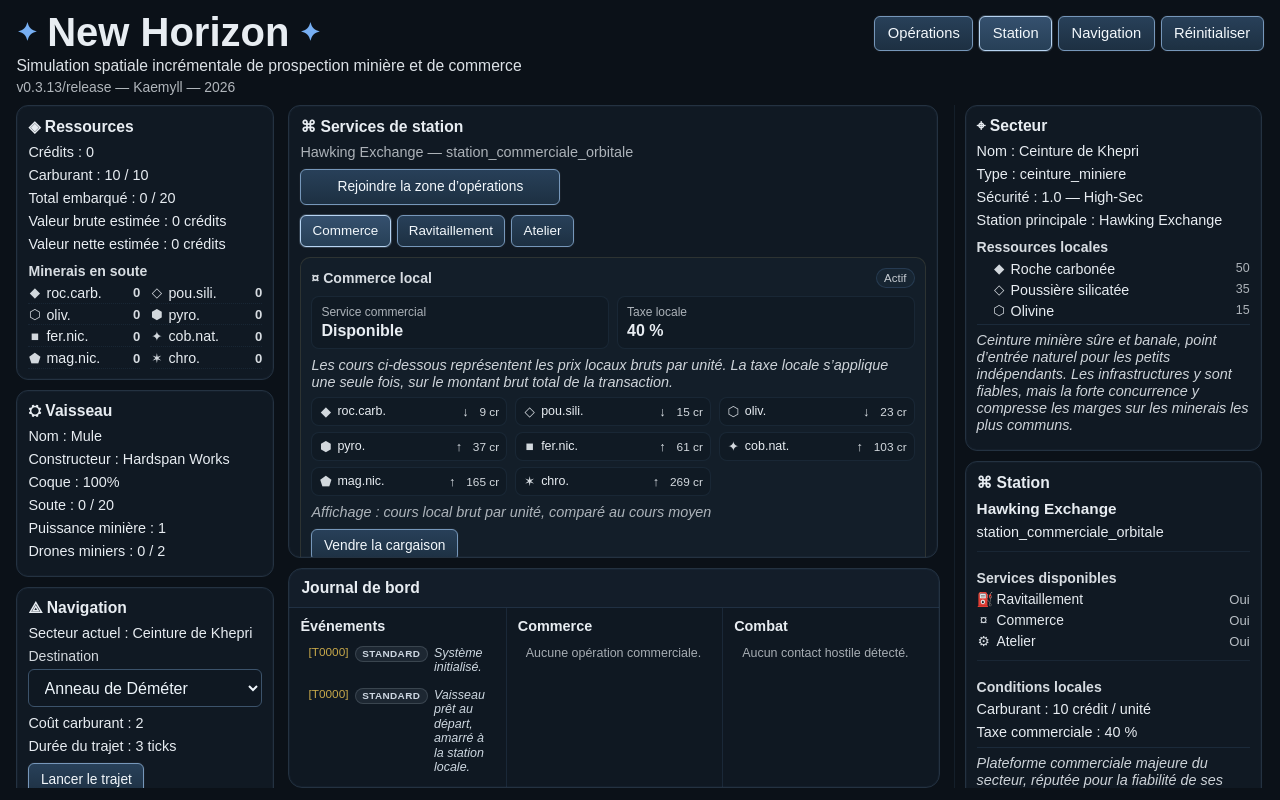
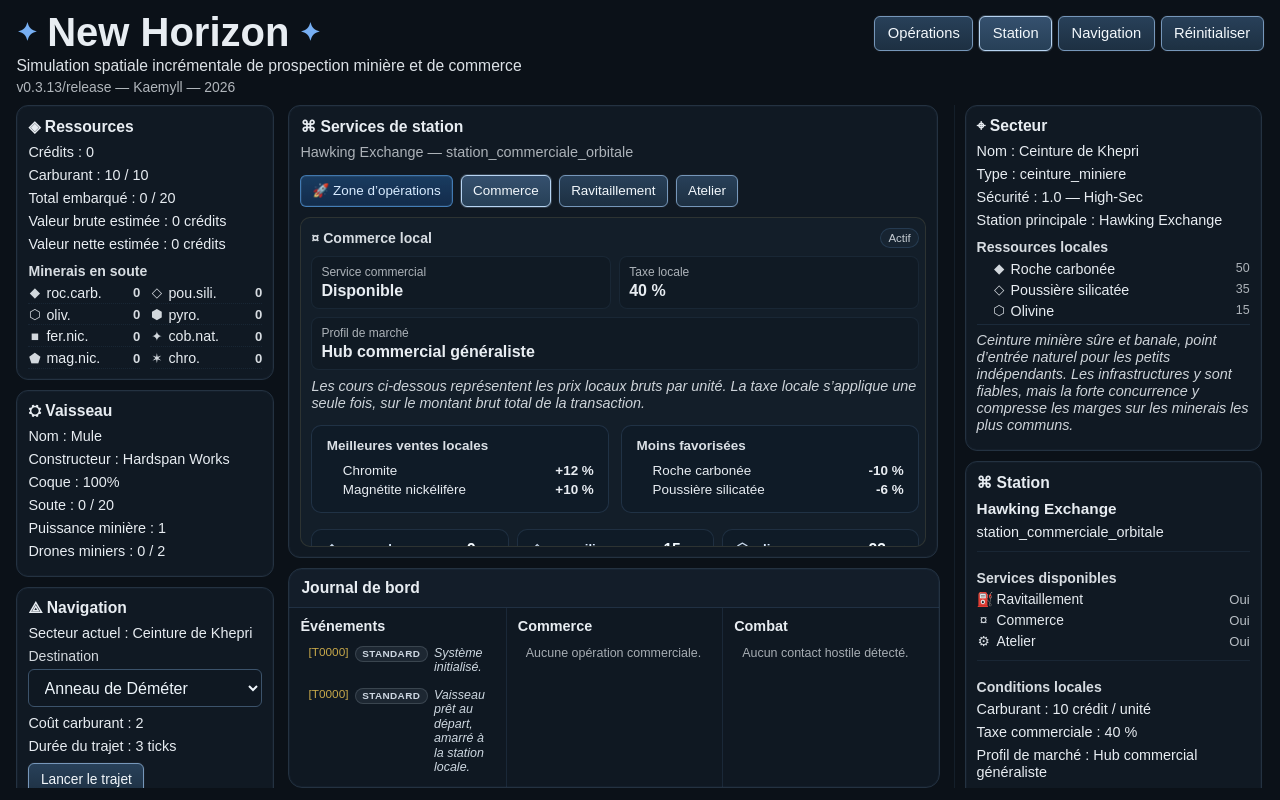
Before and after one commit to Kaemyll/newhorizon, a Vue app: page / in a window 1280 px wide. Built offline with nearby package versions, Linux system fonts and the light colour scheme.

Commit message:
[v0.3.13] #11 Ajouter des écarts de prix par station sur les minerais

```diff
--- a/src/assets/styles/main.css
+++ b/src/assets/styles/main.css
@@ -43,10 +43,11 @@ button {
   background: linear-gradient(180deg, #284059 0%, #1d3042 100%);
   color: #f3f8fc;
   box-shadow: 0 0 0 1px rgba(255, 255, 255, 0.03);
-  transition: background 0.15s ease,
-  border-color 0.15s ease,
-  transform 0.05s ease,
-  box-shadow 0.15s ease;
+  transition:
+    background 0.15s ease,
+    border-color 0.15s ease,
+    transform 0.05s ease,
+    box-shadow 0.15s ease;
 }
 
 button:hover {
@@ -433,10 +434,14 @@ select {
 
 .station-services-panel {
   min-height: 0;
+  display: flex;
+  flex-direction: column;
+  overflow: hidden;
 }
 
 .station-services-header {
   margin-bottom: 8px;
+  flex: 0 0 auto;
 }
 
 .station-services-subtitle {
@@ -450,6 +455,7 @@ select {
   flex-wrap: wrap;
   gap: 6px;
   margin-bottom: 10px;
+  flex: 0 0 auto;
 }
 
 .station-mode-tabs button {
@@ -484,7 +490,7 @@ select {
   display: grid;
   grid-template-columns: 1fr;
   gap: 6px;
-  margin-bottom: 8px;
+  margin-bottom: 14px;
 }
 
 .market-rate-grid-three-cols {
@@ -493,50 +499,73 @@ select {
 }
 
 .market-rate-item {
-  display: grid;
-  grid-template-columns: minmax(0, 1fr) 16px auto;
-  align-items: baseline;
-  gap: 6px;
-  padding: 6px 7px;
-  border: 1px solid rgba(125, 184, 255, 0.08);
-  border-radius: 8px;
-  background: rgba(0, 0, 0, 0.12);
+  display: flex;
+  flex-direction: column;
+  gap: 0.35rem;
+  padding: 0.65rem 0.8rem;
+  border: 1px solid rgba(120, 170, 220, 0.14);
+  border-radius: 10px;
+  background: rgba(10, 22, 40, 0.32);
+  min-height: 72px;
+}
+
+.market-rate-row {
+  display: flex;
+  align-items: center;
+  justify-content: space-between;
+  gap: 0.75rem;
+}
+
+.market-rate-row--top {
+  align-items: flex-start;
+}
+
+.market-rate-row--bottom {
+  align-items: center;
 }
 
 .market-rate-name {
   display: inline-flex;
   align-items: center;
-  gap: 5px;
+  gap: 0.4rem;
+  font-weight: 600;
+  color: #dcecff;
   min-width: 0;
-  font-size: 0.78rem;
+  font-size: 0.82rem;
 }
 
 .market-rate-values {
-  flex-shrink: 0;
-  font-size: 0.74rem;
-  opacity: 0.9;
+  font-weight: 700;
+  font-size: 0.98rem;
+  color: #f4fbff;
+  white-space: nowrap;
 }
 
 .market-rate-average {
-  display: none;
+  font-size: 0.8rem;
+  color: #8ea6bf;
+  white-space: nowrap;
 }
 
 .market-rate-variation {
-  text-align: center;
-  font-size: 0.8rem;
+  display: inline-flex;
+  align-items: center;
+  gap: 0.25rem;
+  font-size: 0.86rem;
   font-weight: 700;
+  white-space: nowrap;
 }
 
 .market-rate-variation-up {
-  opacity: 0.95;
+  color: #78d694;
 }
 
 .market-rate-variation-down {
-  opacity: 0.95;
+  color: #ff8f8f;
 }
 
 .market-rate-variation-stable {
-  opacity: 0.7;
+  color: #a9bdd4;
 }
 
 .market-rate-legend {
@@ -570,6 +599,10 @@ select {
   background: rgba(0, 0, 0, 0.12);
 }
 
+.station-service-metric--full {
+  grid-column: 1 / -1;
+}
+
 .station-service-label {
   display: block;
   margin-bottom: 3px;
@@ -595,18 +628,6 @@ select {
 
 .station-service-card-workshop {
   border-color: rgba(140, 145, 220, 0.14);
-}
-
-.station-mode-tabs {
-  display: flex;
-  flex-wrap: wrap;
-  gap: 6px;
-  margin-bottom: 10px;
-}
-
-.station-mode-tabs button {
-  padding: 0.46rem 0.7rem;
-  font-size: 0.84rem;
 }
 
 .station-upgrade-shell {
@@ -695,6 +716,85 @@ select {
   min-width: 260px;
   max-width: 320px;
   padding-inline: 16px;
+}
+
+.station-mode-tabs--with-launch {
+  display: flex;
+  flex-wrap: wrap;
+  gap: 0.5rem;
+  align-items: center;
+}
+
+.station-launch-button {
+  border: 1px solid rgba(102, 181, 255, 0.55);
+  background: linear-gradient(
+    180deg,
+    rgba(34, 89, 148, 0.55) 0%,
+    rgba(20, 51, 90, 0.72) 100%
+  );
+  color: #d9ecff;
+  box-shadow: inset 0 0 0 1px rgba(180, 220, 255, 0.08);
+}
+
+.station-launch-button:hover:not(:disabled) {
+  border-color: rgba(130, 200, 255, 0.8);
+  background: linear-gradient(
+    180deg,
+    rgba(44, 112, 185, 0.62) 0%,
+    rgba(24, 63, 110, 0.82) 100%
+  );
+}
+
+.station-service-card--scrollable {
+  flex: 1 1 auto;
+  min-height: 0;
+  overflow-y: auto;
+  padding-right: 0.35rem;
+  padding-bottom: 0.9rem;
+}
+
+.station-service-card--scrollable > *:last-child {
+  margin-bottom: 0;
+}
+
+.station-service-card--scrollable::after {
+  content: '';
+  display: block;
+  height: 8px;
+}
+
+.station-market-insights--compact {
+  display: grid;
+  grid-template-columns: repeat(2, minmax(0, 1fr));
+  gap: 0.75rem;
+  margin: 0.85rem 0 1rem;
+}
+
+.station-market-insight-card {
+  border: 1px solid rgba(120, 170, 220, 0.16);
+  border-radius: 10px;
+  background: rgba(10, 22, 40, 0.32);
+  padding: 0.75rem 0.9rem;
+}
+
+.station-market-insight-card h4 {
+  margin: 0 0 0.55rem;
+  font-size: 0.84rem;
+  line-height: 1.2;
+  opacity: 0.94;
+}
+
+.station-market-list {
+  margin: 0;
+  padding-left: 1rem;
+}
+
+.station-market-list li {
+  display: flex;
+  justify-content: space-between;
+  gap: 0.75rem;
+  margin: 0.22rem 0;
+  font-size: 0.84rem;
 }
 
 /* =========================================================
@@ -1322,7 +1422,7 @@ select {
   width: 100%;
 }
 
-/* ===== Responsive ===== */
+/* ===== Responsive console opérations ===== */
 
 @media (max-width: 720px) {
   .ops-grid,
@@ -1436,7 +1536,18 @@ select {
   .market-rate-grid-three-cols {
     grid-template-columns: 1fr;
   }
-
+}
+
+@media (max-width: 900px) {
+  .station-market-insights--compact {
+    grid-template-columns: 1fr;
+  }
+
+  .station-service-card--scrollable {
+    max-height: none;
+    overflow-y: visible;
+    padding-right: 0;
+  }
 }
 
 @media (max-width: 800px) {
--- a/src/components/StationPanel.vue
+++ b/src/components/StationPanel.vue
@@ -1,7 +1,11 @@
 <script setup>
 import { computed } from 'vue'
 import { donneesSecteurs } from '../game/dataSecteurs'
-import { calculerTauxTaxePourSecurite, formaterPourcentageTaxe } from '../game/systemeCommerce'
+import {
+  calculerTauxTaxePourSecurite,
+  construireResumeMarcheStation,
+  formaterPourcentageTaxe,
+} from '../game/systemeCommerce'
 
 const props = defineProps({
   secteurCourant: {
@@ -17,6 +21,20 @@ const secteur = computed(() =>
 const station = computed(() => secteur.value?.stationPrincipale ?? null)
 
 const taxeLocale = computed(() => calculerTauxTaxePourSecurite(secteur.value?.securite ?? 1))
+
+const resumeMarche = computed(() => construireResumeMarcheStation(station.value))
+
+const profilMarcheLabel = computed(() => {
+  const typeStation = station.value?.type || ''
+
+  if (typeStation.includes('commerciale')) return 'Hub commercial généraliste'
+  if (typeStation.includes('industrielle')) return 'Marché industriel de transit'
+  if (typeStation.includes('chantier')) return 'Débouché métallurgique et logistique'
+  if (typeStation.includes('mouillage')) return 'Marché frontalier brut'
+  if (typeStation.includes('port_franc')) return 'Port spéculatif périphérique'
+  if (typeStation.includes('terminal')) return 'Point d’appui avancé'
+  return 'Marché local'
+})
 </script>
 
 <template>
@@ -59,6 +77,17 @@ const taxeLocale = computed(() => calculerTauxTaxePourSecurite(secteur.value?.se
       <h3>Conditions locales</h3>
       <p>Carburant : {{ station.economie.coutCarburantParUnite }} crédit / unité</p>
       <p>Taxe commerciale : {{ formaterPourcentageTaxe(taxeLocale) }}</p>
+      <p>Profil de marché : {{ profilMarcheLabel }}</p>
+    </div>
+
+    <div class="station-summary-block">
+      <h3>Tendances locales</h3>
+      <p v-if="resumeMarche.haussiers.length > 0">
+        Mieux valorisés : {{ resumeMarche.haussiers.map((m) => m.abreviation).join(', ') }}
+      </p>
+      <p v-if="resumeMarche.baissiers.length > 0">
+        Moins recherchés : {{ resumeMarche.baissiers.map((m) => m.abreviation).join(', ') }}
+      </p>
     </div>
 
     <p class="sector-description">
--- a/src/components/StationServicesPanel.vue
+++ b/src/components/StationServicesPanel.vue
@@ -4,6 +4,7 @@ import { donneesSecteurs } from '../game/dataSecteurs'
 import {
   calculerCoursLocauxPourStation,
   calculerTauxTaxePourSecurite,
+  construireResumeMarcheStation,
   formaterPourcentageTaxe,
 } from '../game/systemeCommerce'
 
@@ -63,6 +64,20 @@ const taxeLocalePourcent = computed(() => formaterPourcentageTaxe(tauxTaxe.value
 
 const coursLocaux = computed(() => calculerCoursLocauxPourStation(station.value))
 
+const resumeMarche = computed(() => construireResumeMarcheStation(station.value))
+
+const profilMarcheLabel = computed(() => {
+  const typeStation = station.value?.type || ''
+
+  if (typeStation.includes('commerciale')) return 'Hub commercial généraliste'
+  if (typeStation.includes('industrielle')) return 'Marché industriel de transit'
+  if (typeStation.includes('chantier')) return 'Débouché métallurgique et logistique'
+  if (typeStation.includes('mouillage')) return 'Marché frontalier brut'
+  if (typeStation.includes('port_franc')) return 'Port spéculatif périphérique'
+  if (typeStation.includes('terminal')) return 'Point d’appui avancé'
+  return 'Marché local'
+})
+
 const coutDroneMinier = computed(() => props.economie?.coutDroneMinier ?? 400)
 </script>
 
@@ -72,30 +87,16 @@ const coutDroneMinier = computed(() => props.economie?.coutDroneMinier ?? 400)
       <h2>⌘ Services de station</h2>
       <p class="station-services-subtitle">{{ station.nom }} — {{ station.type }}</p>
     </div>
-    <div v-if="positionLocale === 'station'" class="action-group action-group--station-launch">
-      <button @click="emit('aller-operations')">Rejoindre la zone d’opérations</button>
-    </div>
 
-    <template v-if="positionLocale !== 'station'">
-      <div class="station-service-card station-service-card-commerce">
-        <div class="station-service-card-header">
-          <h3>Accès indisponible</h3>
-          <span class="station-service-badge">Hors station</span>
-        </div>
+    <div class="station-mode-tabs station-mode-tabs--with-launch">
+      <button
+        v-if="positionLocale === 'station'"
+        class="station-launch-button"
+        @click="emit('aller-operations')"
+      >
+        🚀 Zone d’opérations
+      </button>
 
-        <p class="station-service-description">
-          Les services de station ne sont accessibles qu’une fois revenu et amarré à la station
-          locale.
-        </p>
-
-        <div class="action-group">
-          <button @click="emit('retour-station')">Retourner à la station</button>
-        </div>
-      </div>
-    </template>
-
-    <template v-else>
-      <div class="station-mode-tabs">
       <button
         v-if="station.services.commerce"
         :class="{ 'is-active': sousModeStation === 'commerce' }"
@@ -121,9 +122,28 @@ const coutDroneMinier = computed(() => props.economie?.coutDroneMinier ?? 400)
       </button>
     </div>
 
+    <template v-if="positionLocale !== 'station'">
+      <div class="station-service-card station-service-card-commerce">
+        <div class="station-service-card-header">
+          <h3>Accès indisponible</h3>
+          <span class="station-service-badge">Hors station</span>
+        </div>
+
+        <p class="station-service-description">
+          Les services de station ne sont accessibles qu’une fois revenu et amarré à la station
+          locale.
+        </p>
+
+        <div class="action-group">
+          <button @click="emit('retour-station')">Retourner à la station</button>
+        </div>
+      </div>
+    </template>
+
+    <template v-else>
       <div
         v-if="sousModeStation === 'commerce'"
-        class="station-service-card station-service-card-commerce"
+        class="station-service-card station-service-card-commerce station-service-card--scrollable"
       >
         <div class="station-service-card-header">
           <h3>¤ Commerce local</h3>
@@ -140,6 +160,11 @@ const coutDroneMinier = computed(() => props.economie?.coutDroneMinier ?? 400)
             <span class="station-service-label">Taxe locale</span>
             <strong>{{ taxeLocalePourcent }}</strong>
           </div>
+
+          <div class="station-service-metric station-service-metric--full">
+            <span class="station-service-label">Profil de marché</span>
+            <strong>{{ profilMarcheLabel }}</strong>
+          </div>
         </div>
 
         <p class="station-service-description">
@@ -147,13 +172,42 @@ const coutDroneMinier = computed(() => props.economie?.coutDroneMinier ?? 400)
           s’applique une seule fois, sur le montant brut total de la transaction.
         </p>
 
+        <div class="station-market-insights station-market-insights--compact">
+          <div class="station-market-insight-card">
+            <h4>Meilleures ventes locales</h4>
+            <ul v-if="resumeMarche.haussiers.length > 0" class="station-market-list">
+              <li v-for="minerai in resumeMarche.haussiers" :key="minerai.id">
+                <span>{{ minerai.nom }}</span>
+                <strong>{{ minerai.variationPourcentageLabel }}</strong>
+              </li>
+            </ul>
+            <p v-else class="panel-note">Aucune prime locale notable.</p>
+          </div>
+
+          <div class="station-market-insight-card">
+            <h4>Moins favorisées</h4>
+            <ul v-if="resumeMarche.baissiers.length > 0" class="station-market-list">
+              <li v-for="minerai in resumeMarche.baissiers" :key="minerai.id">
+                <span>{{ minerai.nom }}</span>
+                <strong>{{ minerai.variationPourcentageLabel }}</strong>
+              </li>
+            </ul>
+            <p v-else class="panel-note">Aucune décote locale notable.</p>
+          </div>
+        </div>
+
         <div class="market-rate-grid market-rate-grid-three-cols">
           <div v-for="minerai in coursLocaux" :key="minerai.id" class="market-rate-item">
+            <div class="market-rate-row market-rate-row--top">
               <span class="market-rate-name">
                 <span class="resource-icon">{{ minerai.icone }}</span>
                 {{ minerai.abreviation }}
               </span>
 
+              <span class="market-rate-values">{{ minerai.prixBrut }} cr</span>
+            </div>
+
+            <div class="market-rate-row market-rate-row--bottom">
               <span
                 class="market-rate-variation"
                 :class="{
@@ -162,17 +216,16 @@ const coutDroneMinier = computed(() => props.economie?.coutDroneMinier ?? 400)
                   'market-rate-variation-stable': minerai.variation === 'stable',
                 }"
               >
-              {{ minerai.variationSymbole }}
+                {{ minerai.variationSymbole }} {{ minerai.variationPourcentageLabel }}
               </span>
 
-            <span class="market-rate-values"> {{ minerai.prixBrut }} cr </span>
-
-            <span class="market-rate-average"> (moy. {{ minerai.prixMoyen }} cr) </span>
+              <span class="market-rate-average">moy. {{ minerai.prixMoyen }} cr</span>
+            </div>
           </div>
         </div>
 
         <p class="market-rate-legend">
-          Affichage : cours local brut par unité, comparé au cours moyen
+          Affichage : cours local brut par unité, comparé au cours moyen galactique.
         </p>
 
         <div class="action-group">
--- a/src/game/systemeCommerce.js
+++ b/src/game/systemeCommerce.js
@@ -66,9 +66,22 @@ export function recupererSymboleVariation(station, minerai) {
   return '='
 }
 
+export function calculerVariationPrixPourcentage(station, minerai) {
+  const prixMoyen = minerai.prixUnitaire || 1
+  const prixLocal = calculerPrixUnitaireLocalBrut(station, minerai)
+  return Math.round(((prixLocal - prixMoyen) / prixMoyen) * 100)
+}
+
+export function formaterVariationPrixPourcentage(valeur) {
+  if (valeur > 0) return `+${valeur} %`
+  if (valeur < 0) return `${valeur} %`
+  return '0 %'
+}
+
 export function calculerCoursLocauxPourStation(station) {
   return donneesMinerais.map((minerai) => {
     const prixBrut = calculerPrixUnitaireLocalBrut(station, minerai)
+    const variationPourcentage = calculerVariationPrixPourcentage(station, minerai)
 
     return {
       ...minerai,
@@ -77,8 +90,34 @@ export function calculerCoursLocauxPourStation(station) {
       variation: recupererVariationCours(station, minerai),
       variationSymbole: recupererSymboleVariation(station, minerai),
       modificateur: recupererModificateurMinerai(station, minerai.id),
+      variationPourcentage,
+      variationPourcentageLabel: formaterVariationPrixPourcentage(variationPourcentage),
     }
   })
+}
+
+export function recupererTopCoursHaussiers(station, limite = 3) {
+  return calculerCoursLocauxPourStation(station)
+    .filter((ligne) => ligne.variationPourcentage > 0)
+    .sort((a, b) => b.variationPourcentage - a.variationPourcentage)
+    .slice(0, limite)
+}
+
+export function recupererTopCoursBaissiers(station, limite = 3) {
+  return calculerCoursLocauxPourStation(station)
+    .filter((ligne) => ligne.variationPourcentage < 0)
+    .sort((a, b) => a.variationPourcentage - b.variationPourcentage)
+    .slice(0, limite)
+}
+
+export function construireResumeMarcheStation(station) {
+  const haussiers = recupererTopCoursHaussiers(station, 2)
+  const baissiers = recupererTopCoursBaissiers(station, 2)
+
+  return {
+    haussiers,
+    baissiers,
+  }
 }
 
 export function calculerValeurCargaisonPourStation(ressourcesMinerais, station, securite) {
```
Lines whose indentation alone changed are shown as unchanged.
